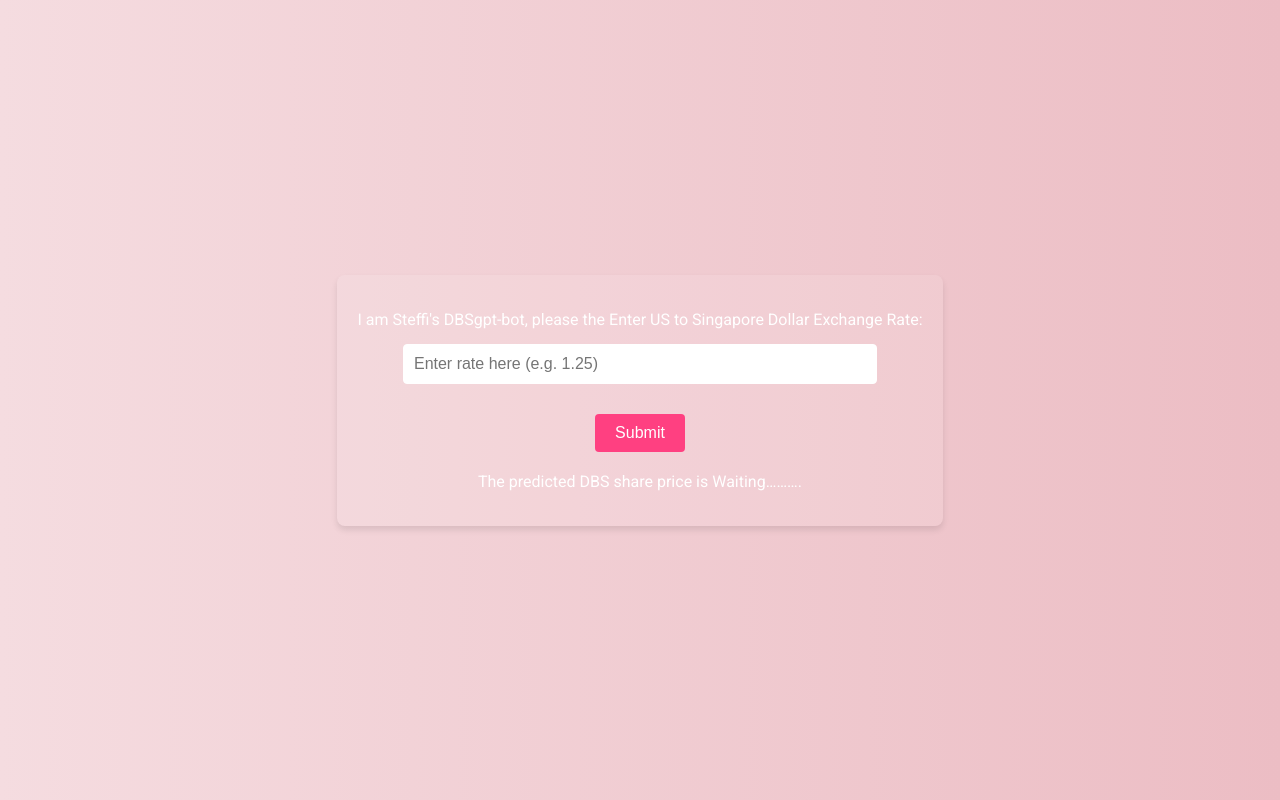
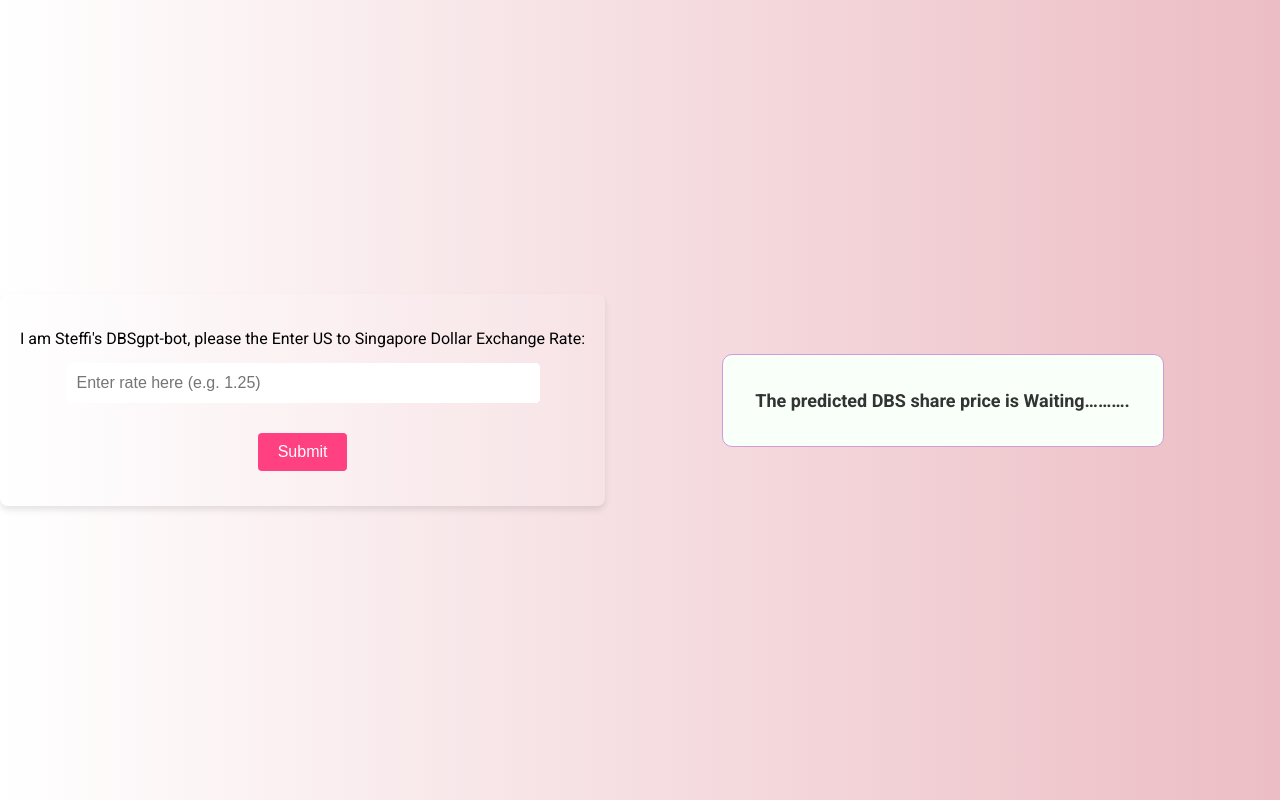
Before and after one commit to standsir/dbs-share-price-prediction, a Flask app: page / in a window 1280 px wide. Run offline with Flask 3, Linux system fonts and the light colour scheme.

Commit message:
Update index.html

```diff
--- a/templates/index.html
+++ b/templates/index.html
@@ -8,8 +8,8 @@
     <style>
         body {
             font-family: 'Roboto', sans-serif;
-            background: linear-gradient(to right, #f5dce0, #ecbdc4);
-            color: #fff;
+            background: linear-gradient(to right, #fff, #ecbdc4);
+            color: #000;
             display: flex;
             justify-content: center;
             align-items: center;
@@ -54,7 +54,13 @@
         <p>I am Steffi's DBSgpt-bot, please the Enter US to Singapore Dollar Exchange Rate:</p>
         <p><input type="number" step="0.01" name="rates" placeholder="Enter rate here (e.g. 1.25)"></p>
         <p><input type="submit" value="Submit"></p>
-    <p style="text-align: center; margin-top: 20px;">The predicted DBS share price is {{result}}</p>
     </form>
+{% if result %}
+    <div style="border: 1px solid #ce9dd9; padding: 20px; border-radius: 10px; width: 400px; margin: 20px auto; text-align: center; background-color: #f9fff9;">
+        <p style="font-weight: bold; font-size: 18px; color: #333;">
+            The predicted DBS share price is {{result}}
+        </p>
+    </div>
+    {% endif %}
 </body>
 </html>
```
